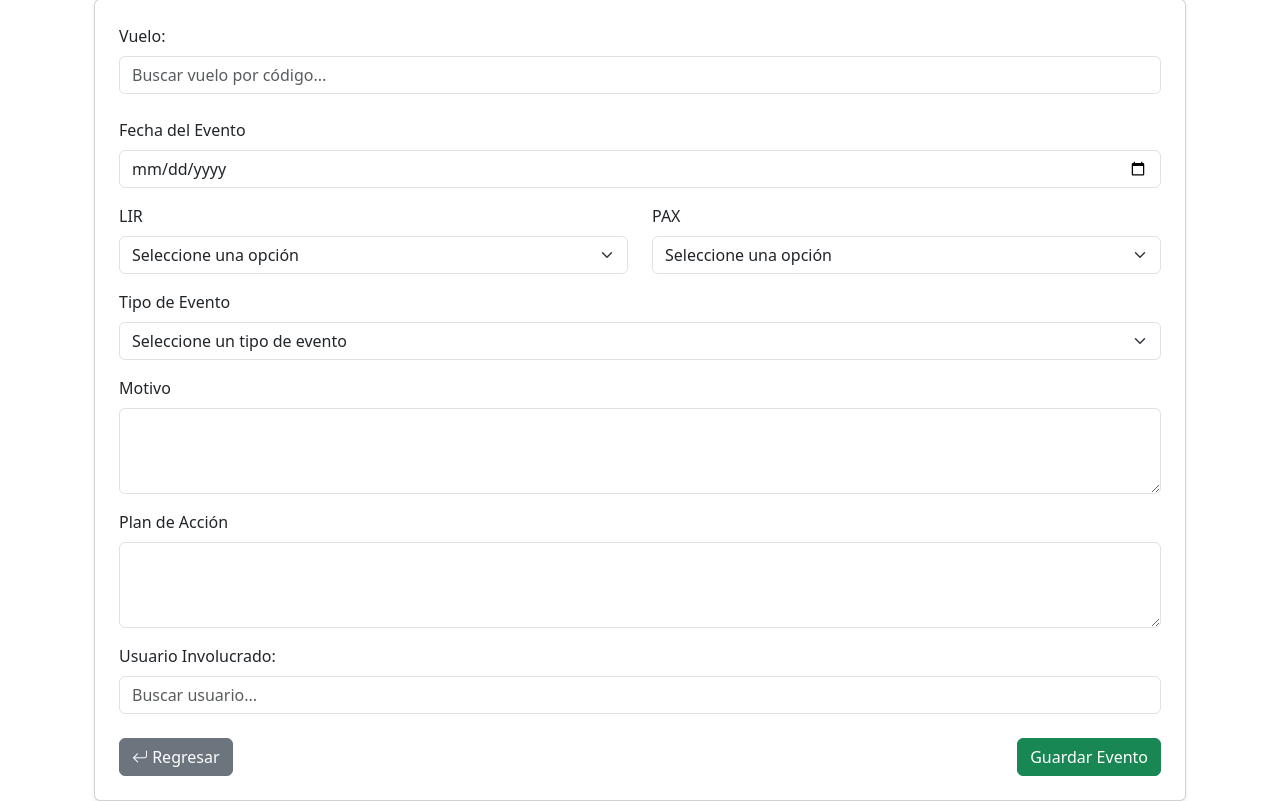
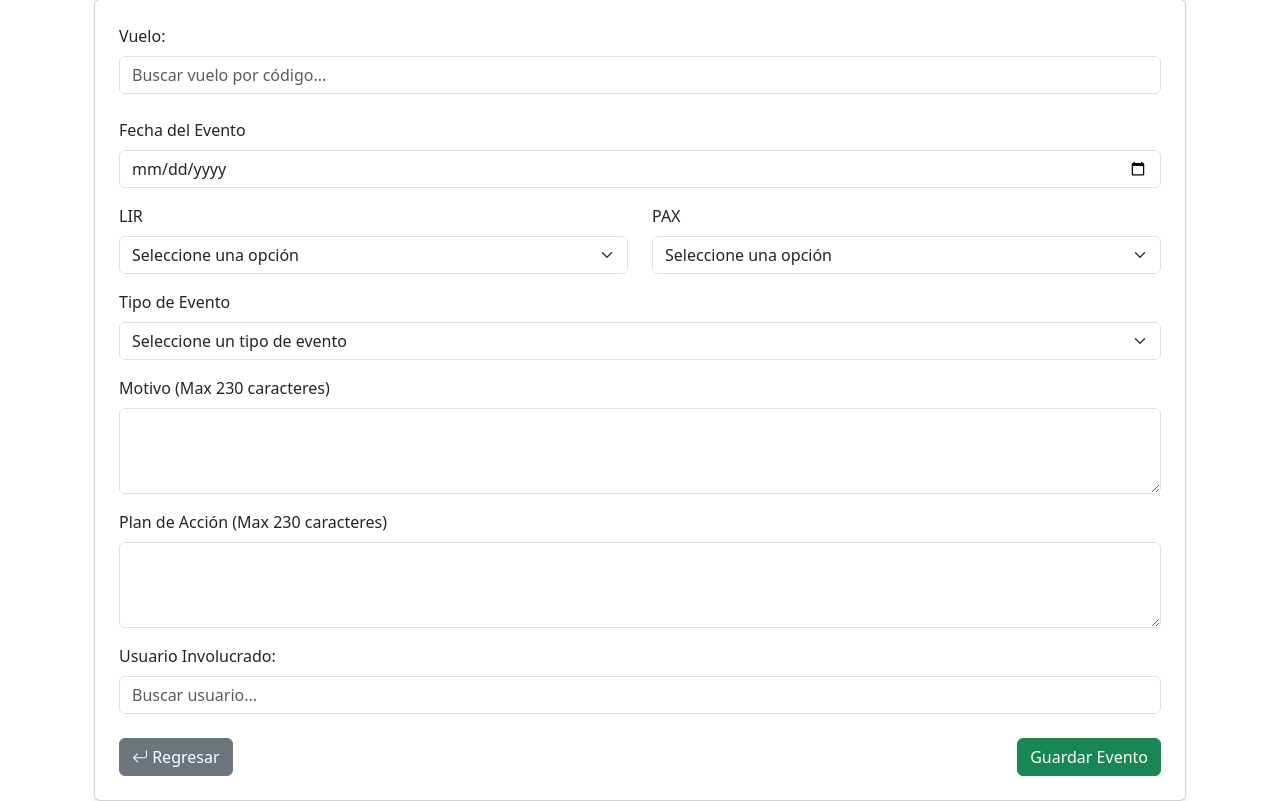
Before and after one commit to RicardoVaca109/SwissportEmsaWebApp, a Django app: template eventos/templates/add_eventos_tmp.html in a window 1280 px wide. Shown: the part 167-968 px from the top of the page. Run offline with Django 5.2, Linux system fonts and the light colour scheme; the template is opened without the code that fills it, so the values that code supplies are empty.

Commit message:
Se limita de mejorar manera el ingreso de ciertos datos para evitar errores

```diff
--- a/eventos/templates/add_eventos_tmp.html
+++ b/eventos/templates/add_eventos_tmp.html
@@ -56,14 +56,14 @@
 
             <!-- Campo de Motivo -->
             <div class="mb-3">
-                <label for="motivo" class="form-label">Motivo</label>
-                <textarea name="motivo" id="motivo" class="form-control" rows="3" required></textarea>
+                <label for="motivo" class="form-label">Motivo (Max 230 caracteres)</label>
+                <textarea name="motivo" id="motivo" class="form-control" rows="3" maxlength="230" required></textarea>
             </div>
 
             <!-- Campo de Plan de Acción -->
             <div class="mb-3">
-                <label for="plan_de_accion" class="form-label">Plan de Acción</label>
-                <textarea name="plan_de_accion" id="plan_de_accion" class="form-control" rows="3"></textarea>
+                <label for="plan_de_accion" class="form-label">Plan de Acción (Max 230 caracteres)</label>
+                <textarea name="plan_de_accion" id="plan_de_accion" class="form-control" rows="3" maxlength="230" required></textarea>
             </div>
 
             <!-- Campo de Usuario Involucrado con Búsqueda Dinámica -->
@@ -97,10 +97,10 @@
                     data.vuelos.forEach(vuelo => {
                         const item = document.createElement('div');
                         item.className = 'list-group-item list-group-item-action';
-                        item.textContent = `${vuelo.codigo_del_vuelo} - ${vuelo.origen_vuelo} → ${vuelo.destino_vuelo} | Fecha Vuelo: ${vuelo.fecha_vuelo}`;
+                        item.textContent = `${vuelo.codigo_del_vuelo} - ${vuelo.origen_vuelo} → ${vuelo.destino_vuelo} | Fecha Vuelo: ${vuelo.fecha_vuelo} | Hora Salida: ${vuelo.hora_salida} | Hora Llegada: ${vuelo.hora_llegada}`;
                         item.addEventListener('click', () => {
                             document.getElementById('id_vuelo').value = vuelo.id_vuelo;
-                            document.getElementById('buscar_vuelo').value = `${vuelo.codigo_del_vuelo} - ${vuelo.origen_vuelo} → ${vuelo.destino_vuelo} | Fecha Vuelo: ${vuelo.fecha_vuelo}`;
+                            document.getElementById('buscar_vuelo').value = `${vuelo.codigo_del_vuelo} - ${vuelo.origen_vuelo} → ${vuelo.destino_vuelo} | Fecha Vuelo: ${vuelo.fecha_vuelo} | Hora Salida: ${vuelo.hora_salida} | Hora Llegada: ${vuelo.hora_llegada}`;
                             resultados.innerHTML = '';
                         });
                         resultados.appendChild(item);
@@ -112,7 +112,7 @@
     });
     </script>
 
-<!-- Script para la Búsqueda Dinámica -->
+<!-- Script para la Búsqueda Dinámica Usuario-->
 <script>
 document.getElementById('buscar_usuario').addEventListener('input', function() {
     const query = this.value;
```
